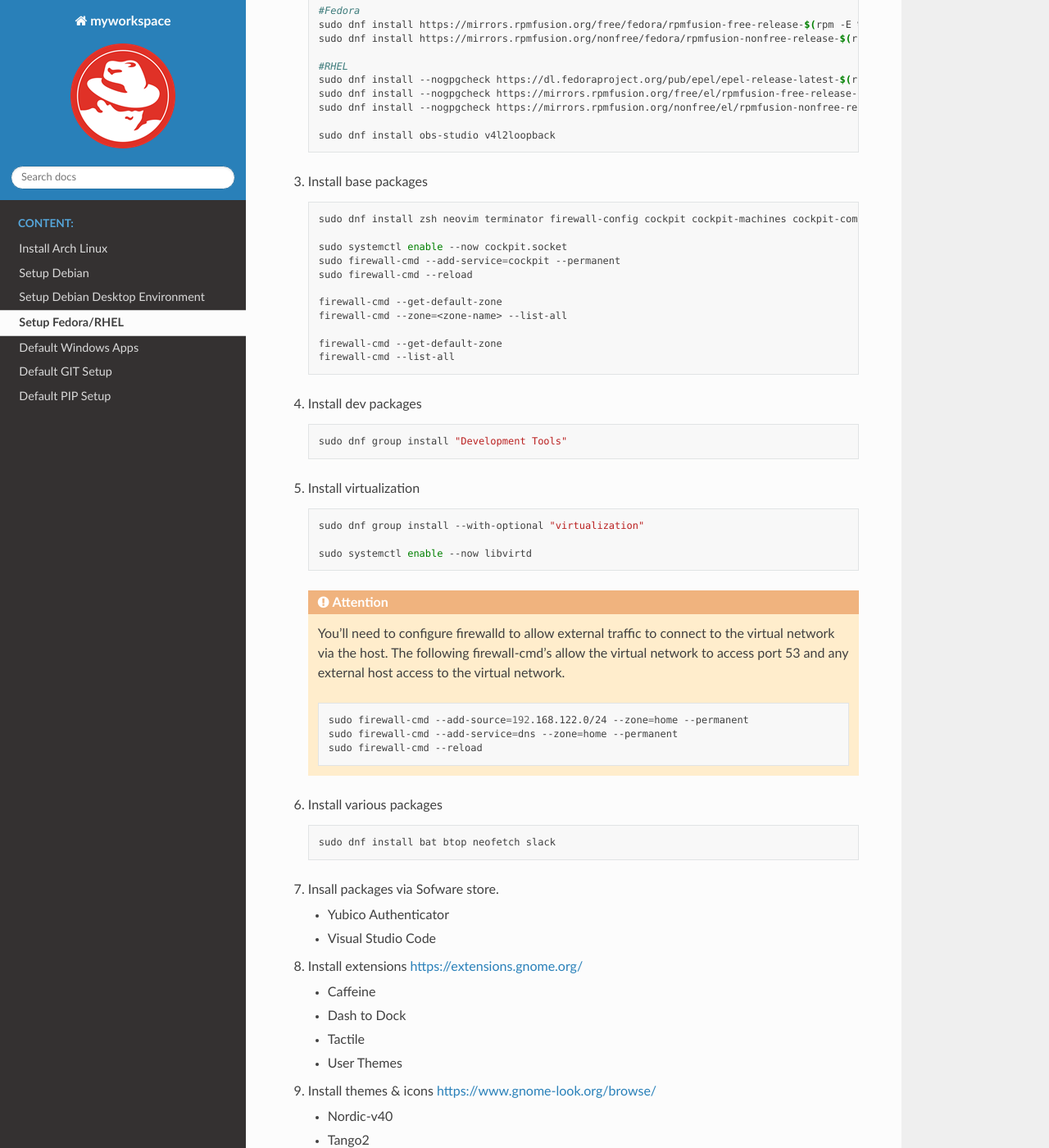
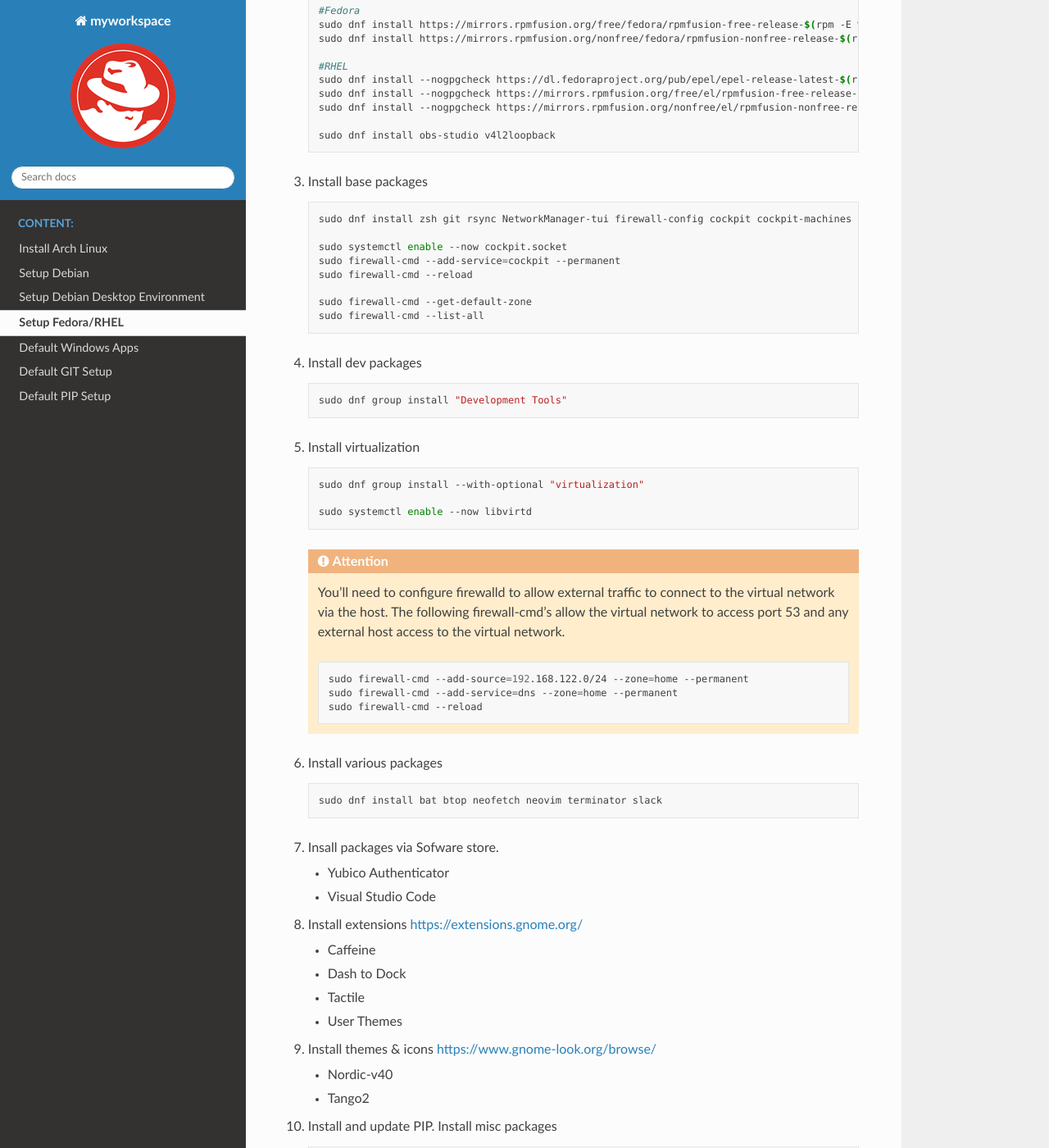
Before and after one commit to vtog/myworkspace, a Sphinx documentation site: the page built from source/rhel/rhel-default-install.rst, in a window 1280 px wide and 1400 px high, scrolled down 472 px. Shown: the whole window at 82% size. Built offline with Sphinx 7.4.7 and the Read the Docs theme 2.0.0, drawn with Linux system fonts in a browser that asks for light colours; some of the changed text lies outside the part shown.

Commit message:
rhel install updates

```diff
--- a/source/rhel/rhel-default-install.rst
+++ b/source/rhel/rhel-default-install.rst
@@ -31,17 +31,14 @@
 
    .. code-block:: bash
 
-      sudo dnf install zsh neovim terminator firewall-config cockpit cockpit-machines cockpit-composer
+      sudo dnf install zsh git rsync NetworkManager-tui firewall-config cockpit cockpit-machines cockpit-composer
 
       sudo systemctl enable --now cockpit.socket
       sudo firewall-cmd --add-service=cockpit --permanent
       sudo firewall-cmd --reload
 
-      firewall-cmd --get-default-zone
-      firewall-cmd --zone=<zone-name> --list-all
-
-      firewall-cmd --get-default-zone
-      firewall-cmd --list-all
+      sudo firewall-cmd --get-default-zone
+      sudo firewall-cmd --list-all
 
 #. Install dev packages
 
@@ -145,6 +142,18 @@
       # to
       %wheel  ALL=(ALL)       NOPASSWD: ALL
 
+#. Set hostname
+
+   .. code-block:: bash
+
+      sudo hostnamectl set-hostname <new_host_name>
+
+#. Use z shell (For corporate account go to next step).
+
+   .. code-block:: bash
+
+      chsh -s /bin/zsh
+
 #. Modify LDAP shell attribute to change default shell **(IF Needed. Corp
    laptop required this.)**
 
@@ -165,7 +174,7 @@
       git clone -b rhel --separate-git-dir=$HOME/.dotfiles git@github.com:vtog/.dotfiles.git tmpdotfiles
       rsync --recursive --verbose --exclude '.git' tmpdotfiles/ $HOME/
       rm -rf ~/tmpdotfiles
-      dots config --local status.showUntrackedFiles no
+      git --git-dir=$HOME/.dotfiles/ --work-tree=$HOME config --local status.showUntrackedFiles no
 
 #. Setup Spaceship-prompt
 
```
Also changed, not shown: other parts of source/rhel/rhel-default-install.rst (+1 -1 lines).
